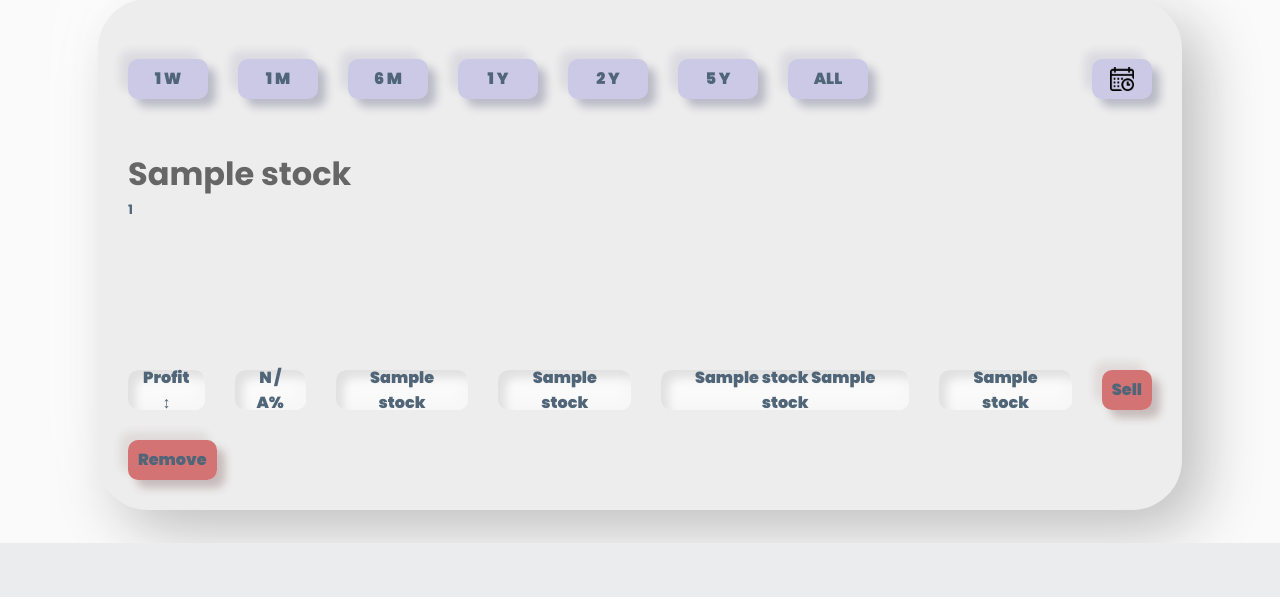
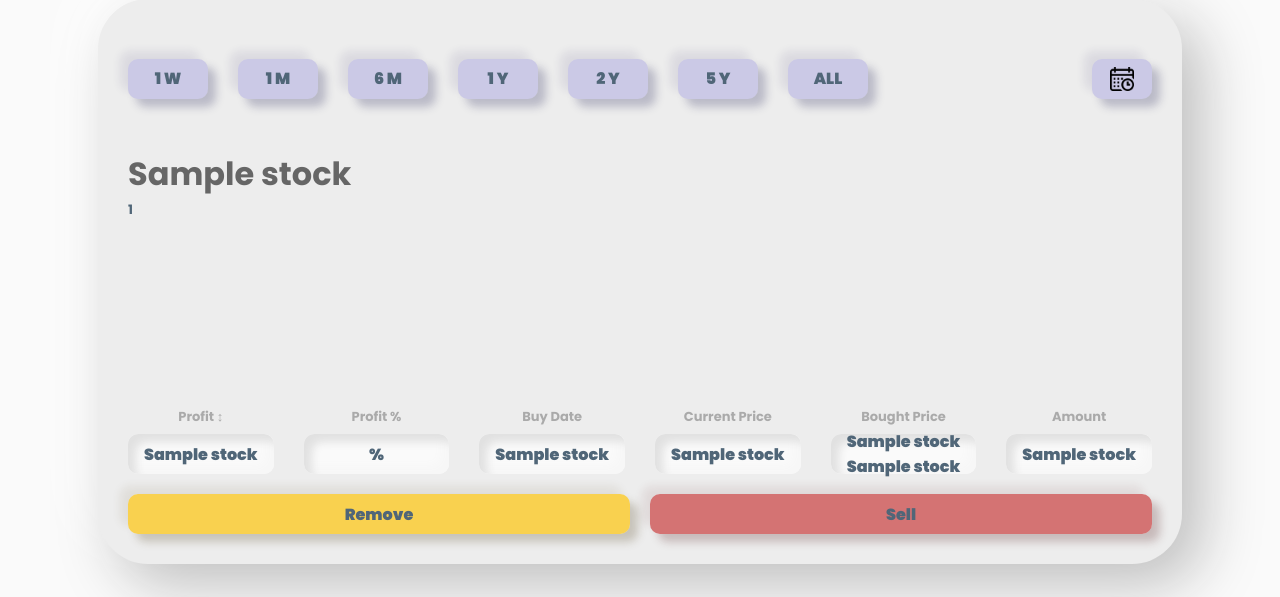
Before and after one commit to TheCube101/stock-portfolio-tracker, a Flask app: template templates/index.html in a window 1280 px wide. Shown: the part 322-919 px from the top of the page. Before the commit the page ends 865 px from the top, so only its background shows below. Run offline with Flask 3, Linux system fonts and the light colour scheme; the template is opened without the code that fills it: most values are stand-ins (such as "Sample title", 1, 10 or a date in 2020).

Commit message:
Fixed some equations Reformated stock veiws/cards Reformated date for json file

```diff
--- a/main.py
+++ b/main.py
@@ -56,8 +56,15 @@
     return first_date
 
 def current_profit(start_price, current_price, amount):
-    profit = float(start_price) - float(current_price) * int(amount)
-    return profit
+    profit = (float(current_price) - float(start_price)) * int(amount)
+    return round(profit, 3)
+
+def percentage_increase(start_price, current_price):
+    start_price = float(start_price)
+    current_price = float(current_price)
+    if start_price == 0:
+        return float('inf')  # Avoid division by zero
+    return round(((current_price - start_price) / start_price) * 100, 2)
 
 def load_saved_stocks():
     if not os.path.exists("saved_stocks.json"):
@@ -93,16 +100,16 @@
         current_price_val_dict[ticker] = current_price_value
 
     current_profit_val_dict = {}
+    percentage_increase_val_dict = {}
     for stock in stocks:
         ticker = stock[0]  # Use the stock ticker as the key
         amount = stock[7]
         current_profit_value = current_profit(stock[2], current_price_val_dict[ticker], amount)  # Use ticker as the key
+        percentage_increase_value = percentage_increase(stock[2], current_price_val_dict[ticker])
         current_profit_val_dict[ticker] = current_profit_value
-    # Fix wrong calculation - too tired rn
-    print(current_profit_val_dict, "\n", current_price_val_dict, "\n", stock[2])
+        percentage_increase_val_dict[ticker] = percentage_increase_value
 
-
-    return stocks, current_price_val_dict
+    return stocks, current_price_val_dict, current_profit_val_dict, percentage_increase_val_dict
 
 
 
@@ -246,7 +253,7 @@
             "Total_Price": float(total_cost),
             "Currency_Name": Currency_Name,
             "Currency_Symbol": stock_currency,
-            "Buy_Date": dt.datetime.strptime(buy_date, "%Y-%m-%d").strftime("%d-%m-%Y"),
+            "Buy_Date": dt.datetime.strptime(buy_date, "%Y-%m-%d").strftime("%d-%m-%y"),
             "Amount": amount,
         })
 
@@ -258,8 +265,12 @@
 @app.route("/stocks", methods=["GET"])
 def show_stocks():
 
-    stocks, current_price_val_dict = load_saved_stocks()
-    return render_template("index.html", stocks=stocks, current_price_val_dict=current_price_val_dict)
+    stocks, current_price_val_dict, current_profit_val_dict, percentage_increase_val_dict = load_saved_stocks()
+    return render_template("index.html",
+                           stocks=stocks,
+                           current_price_val_dict=current_price_val_dict,
+                           current_profit_val_dict=current_profit_val_dict,
+                           percentage_increase_val_dict=percentage_increase_val_dict)
 
 if __name__ == "__main__":
     app.run(debug=True)
--- a/static/charts.css
+++ b/static/charts.css
@@ -131,12 +131,60 @@
     padding-top: 30px;
 }
 
-.remove, .sell {
+.tags {
+    display: flex;
+    align-items: center;
+    flex-wrap: nowrap;
+    color: #aaaaaa;
+    font-size: small;
+    gap: 30px;
+    padding-top: 30px;
+    margin-bottom: -40px;
+}
+
+.stock-block {
+    display: flex;
+    flex-direction: column;
+    padding-top: 20px;
+}
+
+.options.action-row {
+    justify-content: space-between;
+    padding-top: 20px;
+    gap: 20px;
+}
+
+.tags > *, .options > * {
+    flex: 1;
+    text-align: center;
+}
+
+.options > div,
+.tags > h4 {
+    flex: 1;
+    min-width: 0;
+    text-align: center;
+}
+
+.sell {
     height: 40px;
     padding: 0 10px;
     border-radius: 10px;
     background: #c83636aa;
     box-shadow: 8px 8px 9px #59262641, -8px -8px 9px #6d2e2e18;
+    display: flex;
+    align-items: center;
+    justify-content: center;
+    transition: 0.4s;
+    flex-shrink: 0;
+}
+
+.remove {
+    height: 40px;
+    padding: 0 10px;
+    border-radius: 10px;
+    background: #ffc400aa;
+    box-shadow: 8px 8px 9px #594b2641, -8px -8px 9px #6d5a2e18;
     display: flex;
     align-items: center;
     justify-content: center;
--- a/templates/stocks.html
+++ b/templates/stocks.html
@@ -19,9 +19,23 @@
             <h1 class="stockName-graph">{{ stock[1] }}</h1> <!-- Stock Name -->
             <h2 id="stock_ticker" class="stockTicker-graph">{{ stock[0] }}</h2> <!-- Stock Ticker -->
             <canvas id="canvas" class="canvas"></canvas>
+            <div class="stock-block">
+                <div class="tags">
+                    <h4>Profit ↕</h4>
+                    <h4>Profit %</h4>
+                    <h4>Buy Date</h4>
+                    <h4>Current Price</h4>
+                    <h4>Bought Price</h4>
+                    <h4 class="amount-label">Amount</h4>
+                </div>
                 <div class="options">
-                <div class="gain_loss-color">Profit ↕</div>
-                <div class="gain_loss-color">N / A%</div>
+                    <div class="gain_loss-color">
+                        {{ current_profit_val_dict[stock[0]] if stock[0] in current_profit_val_dict}}
+                        {{ stock[5] }}
+                    </div>
+                    <div class="gain_loss-color">
+                        {{ percentage_increase_val_dict[stock[0]] if stock[0] in percentage_increase_val_dict}}
+                        %</div>
                     <div class="buy-date">{{ stock[6] }}</div> <!-- Buy Date -->
                     <div class="current-price">
                         {{ current_price_val_dict[stock[0]] if stock[0] in current_price_val_dict}}
@@ -29,11 +43,13 @@
                     </div>
                     <div class="bought-price">{{ stock[2] }} {{ stock[5] }}</div>
                     <div class="amount">{{ stock[7] }}</div> <!-- Amount -->
-                <div class="sell">Sell</div>
                 </div>
-            <div class="options">
+                <div class="options action-row">
                     <div class="remove">Remove</div>
+                    <div class="sell">Sell</div> <!-- Move it here -->
                 </div>
+            </div>
+
         </div>
     {% endfor %}
 {% else %}
```
Also changed, not shown: saved_stocks.json (+26 -2 lines), 1 other file. Lines whose indentation alone changed are shown as unchanged.
